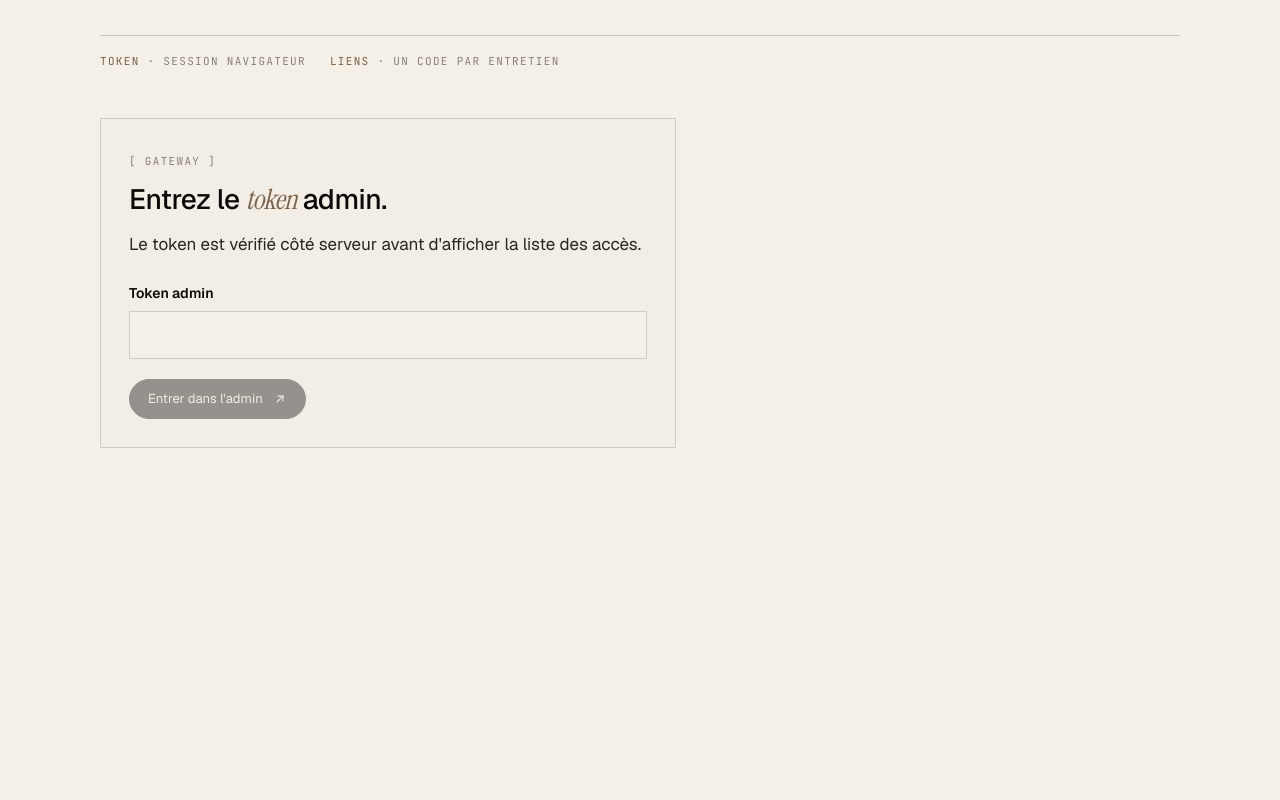
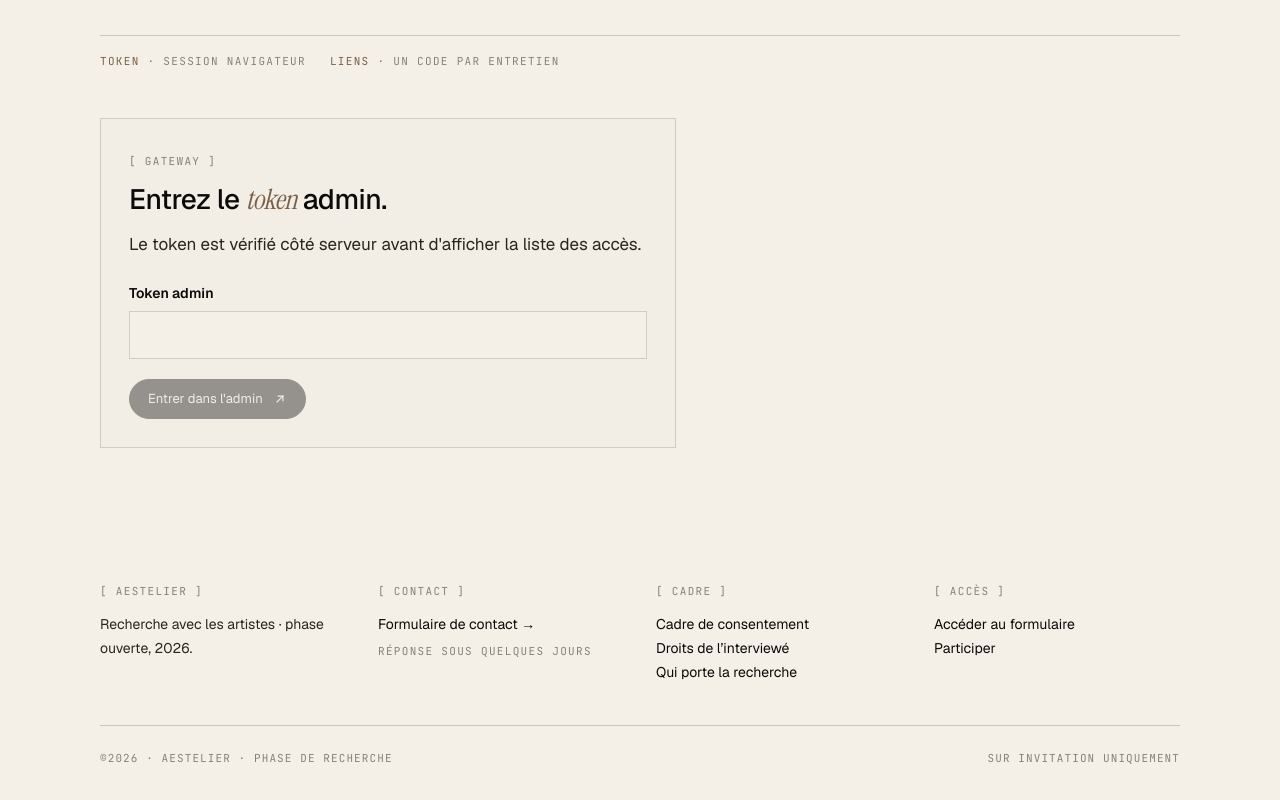
Before and after one commit to Aestelier/InterviewHub, a Next.js app: page /admin in a window 1280 px wide. Shown: the part 314-1114 px from the top of the page. Before the commit the page ends 842 px from the top, so only its background shows below. Built offline with nearby package versions, Linux system fonts and the light colour scheme.

Commit message:
add footer component

```diff
--- a/app/admin/page.tsx
+++ b/app/admin/page.tsx
@@ -1,4 +1,5 @@
 import { AdminAccessPanel } from "@/components/AdminAccessPanel";
+import { Footer } from "@/components/Footer";
 import { Topbar } from "@/components/Topbar";
 
 export default function AdminPage() {
@@ -46,6 +47,8 @@ export default function AdminPage() {
           <AdminAccessPanel />
         </div>
       </section>
+
+      <Footer />
     </main>
   );
 }
--- a/app/formulaire/page.tsx
+++ b/app/formulaire/page.tsx
@@ -1,4 +1,5 @@
 import { ConsentForm } from "@/components/ConsentForm";
+import { Footer } from "@/components/Footer";
 import { Topbar } from "@/components/Topbar";
 
 export default async function FormulairePage({
@@ -49,6 +50,8 @@ export default async function FormulairePage({
       <section className="form-area">
         <ConsentForm initialAccessCode={code} />
       </section>
+
+      <Footer />
     </main>
   );
 }
--- a/app/page.tsx
+++ b/app/page.tsx
@@ -1,4 +1,5 @@
 import Link from "next/link";
+import { Footer } from "@/components/Footer";
 import { Topbar } from "@/components/Topbar";
 
 const parcours = [
@@ -536,42 +537,7 @@ export default function Home() {
         </div>
       </section>
 
-      {/* ─────────── FOOTER ─────────── */}
-      <footer className="foot">
-        <div className="foot-grid">
-          <div className="foot-col">
-            <span className="mono dim">[ aestelier ]</span>
-            <div className="prose" style={{ fontSize: 14 }}>
-              Recherche avec les artistes · phase ouverte, 2026.
-            </div>
-          </div>
-          <div className="foot-col">
-            <span className="mono dim">[ contact ]</span>
-            <Link href="/contact">Formulaire de contact →</Link>
-            <span
-              className="mono dim"
-              style={{ display: "inline-block", marginTop: 6, fontSize: 11 }}
-            >
-              réponse sous quelques jours
-            </span>
-          </div>
-          <div className="foot-col">
-            <span className="mono dim">[ cadre ]</span>
-            <a href="#consentement">Cadre de consentement</a>
-            <a href="#cadre">Droits de l’interviewé</a>
-            <a href="#responsable">Qui porte la recherche</a>
-          </div>
-          <div className="foot-col">
-            <span className="mono dim">[ accès ]</span>
-            <Link href="/formulaire">Accéder au formulaire</Link>
-            <a href="#participer">Participer</a>
-          </div>
-        </div>
-        <div className="foot-bottom">
-          <span>©2026 · Aestelier · phase de recherche</span>
-          <span>sur invitation uniquement</span>
-        </div>
-      </footer>
+      <Footer />
     </main>
   );
 }
--- /dev/null
+++ b/components/Footer.tsx
@@ -0,0 +1,41 @@
+import Link from "next/link";
+
+export function Footer() {
+  return (
+    <footer className="foot">
+      <div className="foot-grid">
+        <div className="foot-col">
+          <span className="mono dim">[ aestelier ]</span>
+          <div className="prose" style={{ fontSize: 14 }}>
+            Recherche avec les artistes · phase ouverte, 2026.
+          </div>
+        </div>
+        <div className="foot-col">
+          <span className="mono dim">[ contact ]</span>
+          <Link href="/contact">Formulaire de contact →</Link>
+          <span
+            className="mono dim"
+            style={{ display: "inline-block", marginTop: 6, fontSize: 11 }}
+          >
+            réponse sous quelques jours
+          </span>
+        </div>
+        <div className="foot-col">
+          <span className="mono dim">[ cadre ]</span>
+          <a href="/#consentement">Cadre de consentement</a>
+          <a href="/#cadre">Droits de l’interviewé</a>
+          <a href="/#responsable">Qui porte la recherche</a>
+        </div>
+        <div className="foot-col">
+          <span className="mono dim">[ accès ]</span>
+          <Link href="/formulaire">Accéder au formulaire</Link>
+          <a href="/#participer">Participer</a>
+        </div>
+      </div>
+      <div className="foot-bottom">
+        <span>©2026 · Aestelier · phase de recherche</span>
+        <span>sur invitation uniquement</span>
+      </div>
+    </footer>
+  );
+}
```
